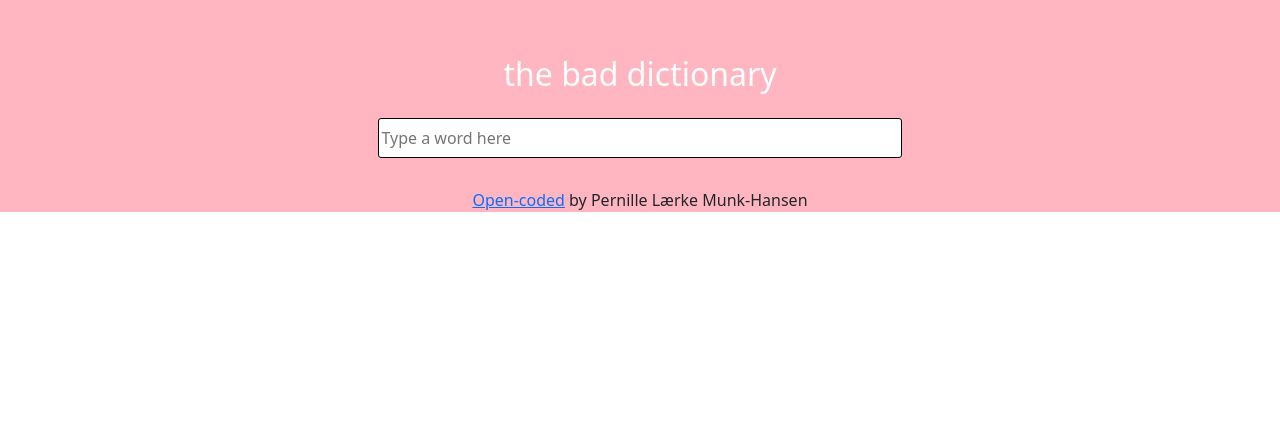
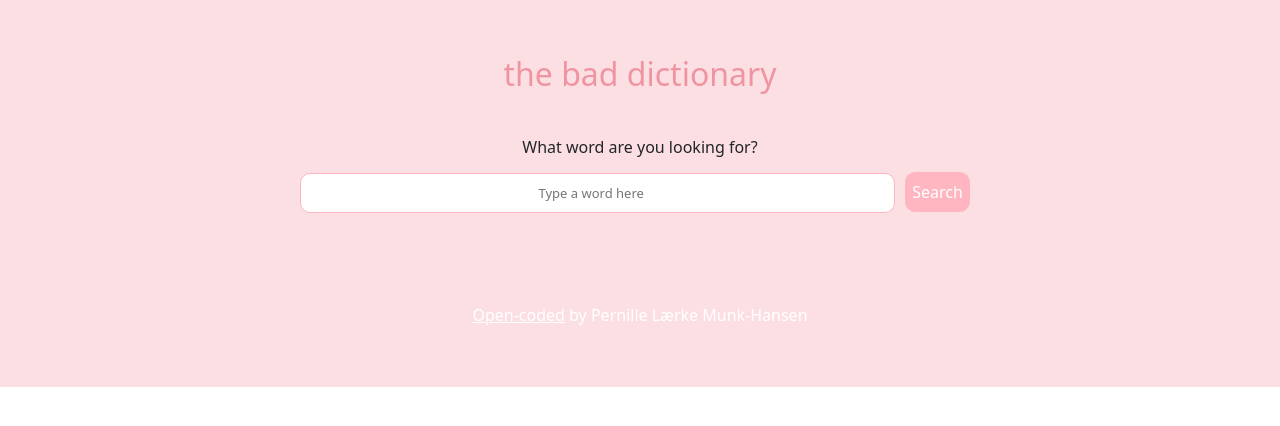
Before and after one commit to plaerke/react-dictionary, a React (Create React App) app: page / in a window 1280 px wide. Shown: the top 426 px of the page. Built offline with nearby package versions, Linux system fonts and the light colour scheme.

Commit message:
Styled css for entire app

```diff
--- a/src/App.css
+++ b/src/App.css
@@ -1,42 +1,81 @@
 .Title {
   text-align: center;
   padding: 50px 0 20px;
-  color: white;
-  font-weight: 200;
+  color: rgb(239, 148, 161);
+  font-weight: 300;
   font-size: xx-large;
+  margin-bottom: 20px;
+}
+
+h2 {
+  font-weight: 800;
 }
 
 .App {
-  background-color: lightpink;
+  background-color: rgb(252, 223, 227);
 }
 
 .container {
-  width: 70%;
-  background-color: lightpink;
+  width: 60%;
   border-radius: 7px;
 }
 
-footer {
+.Dictionary h4 {
+  text-align: center;
+  font-size: medium;
+  font-weight: 300;
+  margin-bottom: 15px;
+}
+
+.Meaning h4 {
+  text-align: left;
+  font-weight: 900;
+  color: lightpink;
+}
+
+.word-search-submit {
+  text-align: center;
+  margin-bottom: 30px;
+}
+
+.word-search {
+  width: 80%;
+  height: 40px;
+  border: 1px solid lightpink;
+  border-radius: 10px;
+  margin-right: 10px;
+  text-align: center;
+  font-size: small;
+}
+
+.word-submit {
+  height: 40px;
+  border: 1px solid lightpink;
+  border-radius: 10px;
+  margin-right: 10px;
+  background-color: lightpink;
+  color: white;
+}
+
+section {
+  background-color: white;
+  padding: 20px;
+  margin: 10px 0 10px 0;
+  border-radius: 7px;
+}
+
+.Synonyms li {
+  color: lightpink;
+}
+
+.App-footer {
+  margin-top: 60px;
+  padding: 60px;
+  color: white;
   margin-top: 30px;
   text-align: center;
 }
 
-.Meaning h4 {
-  font-weight: 900;
+a {
+  color: white;
 }
-
-input {
-  display: block;
-  margin: 0 auto;
-  width: 60%;
-  height: 40px;
-  border: 1px solid;
-  border-radius: 3px;
-}
-
-section {
-  background-color: white;
-  border-radius: 7px;
-  padding: 15px;
-  margin: 20px 0 20px 0;
-}
--- a/src/Dictionary.js
+++ b/src/Dictionary.js
@@ -25,12 +25,17 @@ export default function Dictionary() {
 
   return (
     <div className="Dictionary">
+      <h4>What word are you looking for?</h4>
       <form onSubmit={search}>
-        <input
-          type="search"
-          placeholder="Type a word here"
-          onChange={handleWordChange}
-        />
+        <div className="word-search-submit">
+          <input
+            type="search"
+            placeholder="Type a word here"
+            onChange={handleWordChange}
+            className="word-search"
+          />
+          <input type="submit" value="Search" className="word-submit" />
+        </div>
       </form>
       <Results data={wordData} />
     </div>
--- a/src/Synonyms.js
+++ b/src/Synonyms.js
@@ -4,7 +4,6 @@ export default function Synonyms(props) {
   if (props.synonyms) {
     return (
       <div>
-        <strong>Synonyms</strong>
         <ul className="Synonyms">
           {props.synonyms.map(function (synonym, index) {
             return <li key={index}>{synonym}</li>;
--- a/src/index.css
+++ b/src/index.css
@@ -0,0 +1,3 @@
+.body {
+  background-color: lightpink;
+}
```
Also changed, not shown: src/index.js (+6 -6 lines).
